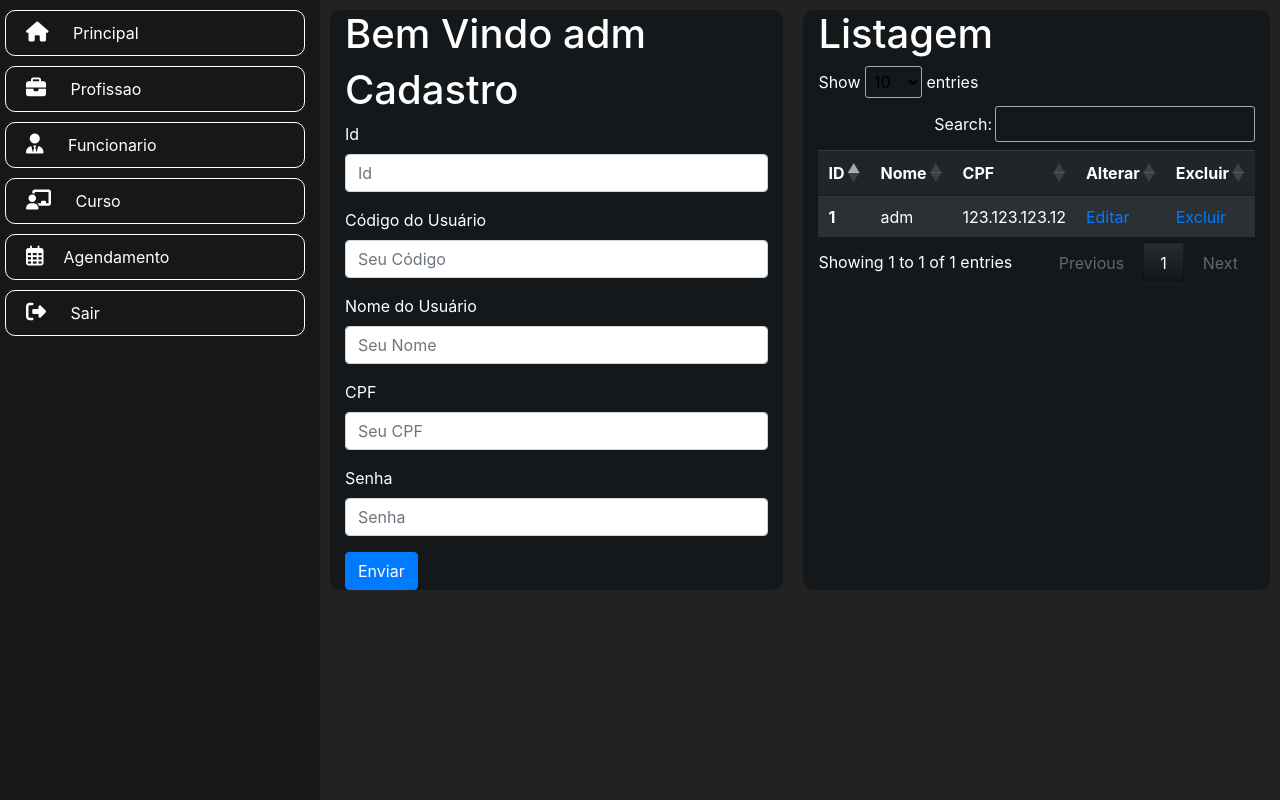
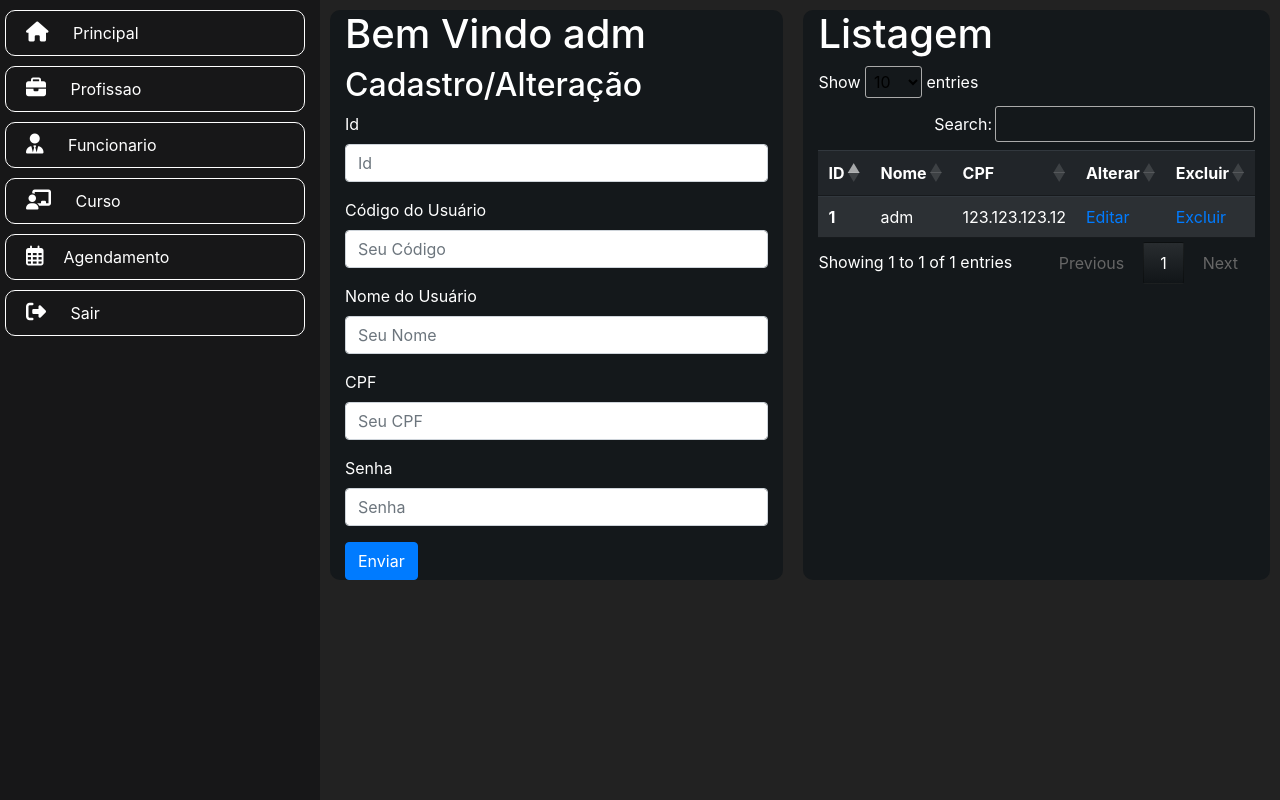
Before and after one commit to Gexis95/senacphp, a PHP site: page /principal.php in a window 1280 px wide. Shown: the part 56-856 px from the top of the page. Run offline with PHP 8.4, Linux system fonts and the light colour scheme; a user stored in the database is signed in; data comes from the database, SQL or seed files in the repository; some libraries are stand-ins or nearby versions.

Commit message:
27/11/2023
Mudanças visuais apenas.

```diff
--- a/Sistema Administrativo/principal.php
+++ b/Sistema Administrativo/principal.php
@@ -50,7 +50,7 @@ if (!empty($_GET['alteracao'])) {
                         <h1>Bem Vindo
                             <?php echo $_SESSION['usuario'] ?>
                         </h1>
-                        <h1>Cadastro</h1>
+                        <h2>Cadastro/Alteração</h2>
                         <form action="<?= $destino; ?>" method="POST">
 
                             <div class="form-group">
```
